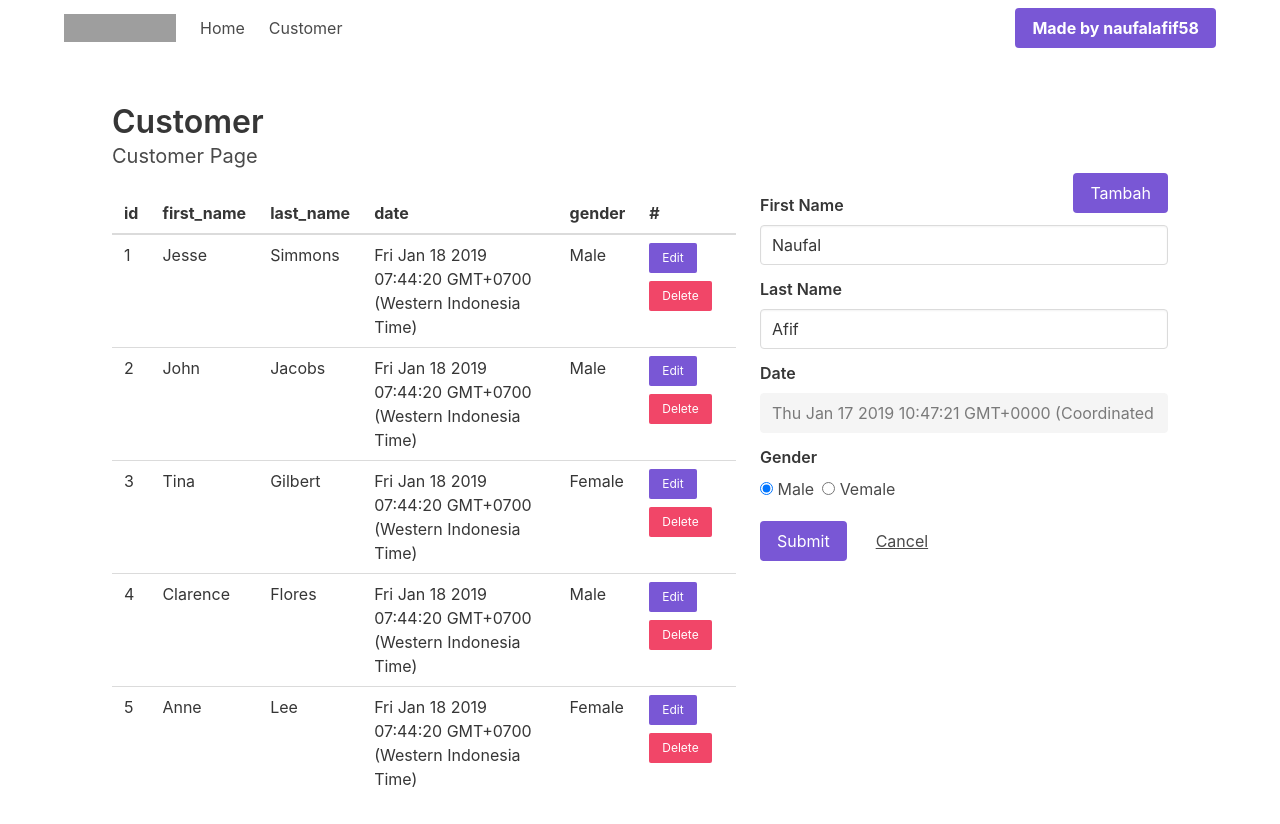
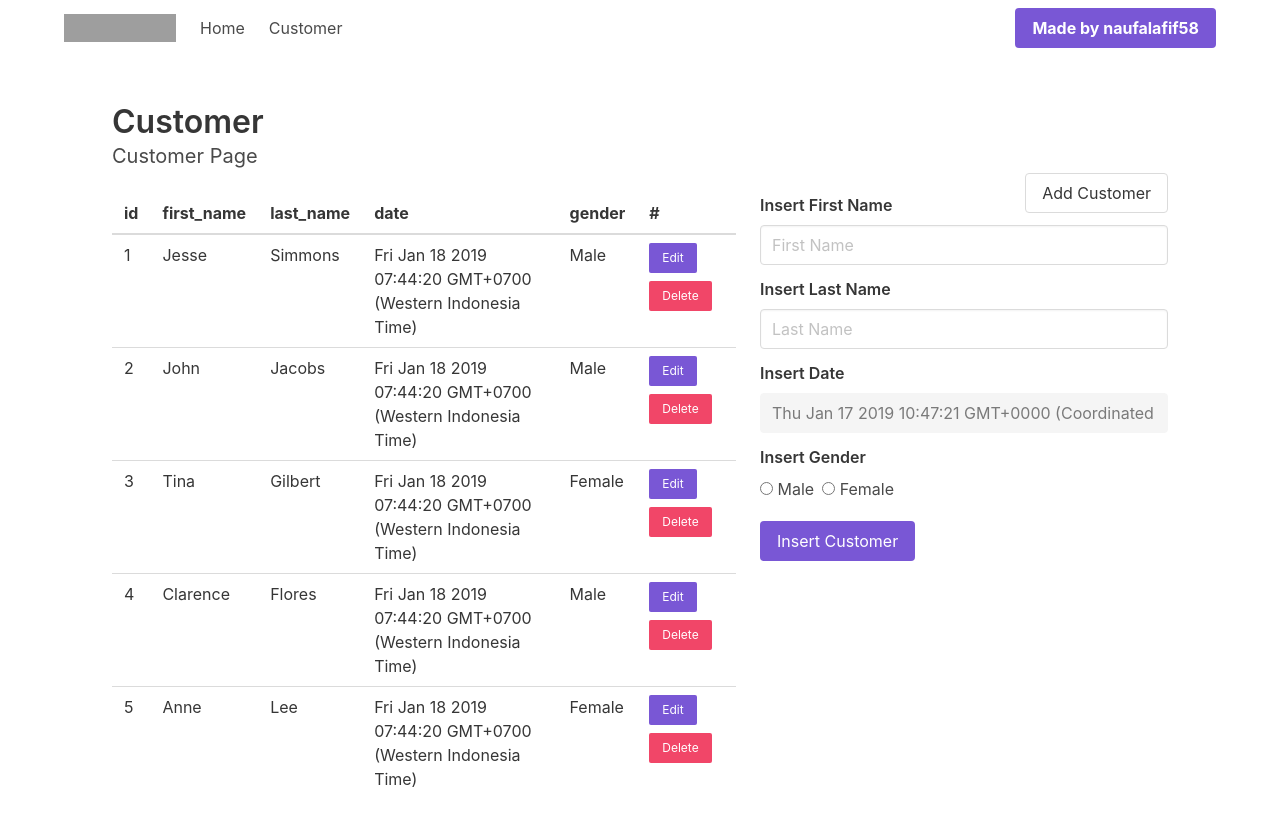
Before and after one commit to naufalafif/vue-crud-example, a Vue app: page /customer in a window 1280 px wide. Shown: the top 824 px of the page. Built offline with nearby package versions, Linux system fonts and the light colour scheme; grey boxes are pictures that could not be loaded; what vue-sweetalert2 would draw is missing.

Commit message:
add edit

```diff
--- a/src/components/CustomerInputForm.vue
+++ b/src/components/CustomerInputForm.vue
@@ -2,19 +2,19 @@
 <div>
     <form @submit="submit($event)">
         <div class="field">
-            <label class="label">First Name</label>
+            <label class="label">{{editAddText}} First Name</label>
             <div class="control">
                 <input class="input" v-model="customer.first_name" type="text" placeholder="First Name" required>
             </div>
         </div>
         <div class="field">
-            <label class="label">Last Name</label>
+            <label class="label">{{editAddText}} Last Name</label>
             <div class="control">
                 <input class="input" v-model="customer.last_name" type="text" placeholder="Last Name" required>
             </div>
         </div>
         <div class="field">
-            <label class="label">Date</label>
+            <label class="label">{{editAddText}} Date</label>
             <div class="control">
                 <input class="input" v-model="currentDate" type="text" disabled>
             </div>
@@ -22,7 +22,7 @@
 
         <div class="field-body">
             <div class="field is-narrow">
-            <label class="label">Gender</label>
+            <label class="label">{{editAddText}} Gender</label>
             <div class="control">
                 <label class="radio">
                 <input type="radio" v-model="customer.gender" value="Male" >
@@ -30,7 +30,7 @@
                 </label>
                 <label class="radio">
                 <input type="radio" v-model="customer.gender" value="Female" >
-                Vemale
+                Female
                 </label>
             </div>
             </div>
@@ -38,10 +38,7 @@
 
         <div class="field is-grouped" style="margin-top:20px">
             <div class="control">
-                <button class="button is-link">Submit</button>
-            </div>
-            <div class="control">
-                <button class="button is-text">Cancel</button>
+                <button class="button is-link">{{editAddText}} Customer</button>
             </div>
         </div>
     </form>
@@ -51,32 +48,59 @@
 <script>
 export default {
     name:'CustomerInputForm',
+    props:['editId'],
     data(){
         return {
             customer:{
-                first_name:'Naufal',
-                last_name:'Afif',
-                gender:'Male',
+                first_name:'',
+                last_name:'',
+                gender:'',
+            }
+        }
+    },
+    watch:{
+        editId(val){
+            if(val){
+                let current = this.$store.state.customers.filter(i => {
+                    if(i.id==val) return true;
+                    else false;
+                })[0]
+
+                this.customer.first_name = current.first_name;
+                this.customer.last_name = current.last_name;
+                this.customer.gender = current.gender;
+            }else{
+                this.customer = {
+                first_name:'',
+                last_name:'',
+                gender:'',
+                }
             }
         }
     },
     computed:{
         currentDate(){
             return new Date().toString();
+        },
+        editAddText(){
+            return this.editId ? "Edit":"Insert";
         }
     },
     methods:{
         submit(event){
             event.preventDefault();
-
             var payload = this.customer;
             payload['date'] = this.currentDate;
-            payload['id'] =   this.$store.state.customers.length!=0? Math.max(...this.$store.state.customers.map(i => i.id)) + 1 : 0;
 
-
-            const customer = Object.create(payload);
-            this.$store.dispatch('addCustomer',customer);
-            console.log(this.$store.state.customers);
+            if(!this.editId){
+                payload['id'] =  this.$store.state.customers.length!=0? Math.max(...this.$store.state.customers.map(i => i.id)) + 1 : 0;
+                const customer = Object.create(payload);
+                this.$store.dispatch('addCustomer',customer);
+            }else{
+                payload['id'] =   this.editId;
+                const customer = Object.create(payload);
+                this.$store.dispatch('editCustomer',customer);
+            }
         }
     }
 }
--- a/src/store.js
+++ b/src/store.js
@@ -17,6 +17,14 @@ const store = new Vuex.Store({
       },
       add_customer(state,payload){
           state.customers.push(payload);
+      },
+      edit_customer(state,payload){
+          state.customers = state.customers.map(i=> {
+            if(i.id==payload.id){
+                return payload;
+            }
+            return i;
+          })
       }
     },
     actions:{
@@ -41,6 +49,9 @@ const store = new Vuex.Store({
         },
         addCustomer({commit},payload){
             commit('add_customer',{'id': payload.id, 'first_name': payload.first_name, 'last_name': payload.last_name, 'date': payload.date, 'gender': payload.gender });
+        },
+        editCustomer({commit},payload){
+            commit('edit_customer',{'id': payload.id, 'first_name': payload.first_name, 'last_name': payload.last_name, 'date': payload.date, 'gender': payload.gender })
         }
 
     }
--- a/src/views/Customer.vue
+++ b/src/views/Customer.vue
@@ -25,8 +25,8 @@
         </div>
     </div>
     <div class="column">
-        <a href="#" @click="showAdd=!showAdd" class="button" style="float:right;margin-top:-20px" v-bind:class="{'is-link':showAdd,'is-info':!showAdd}">Tambah</a>
-        <CustomerInputForm v-if="showAdd"></CustomerInputForm>
+        <a href="#" @click="addCustomer()" class="button" style="float:right;margin-top:-20px" >Add Customer</a>
+        <CustomerInputForm :editId="editId"></CustomerInputForm>
     </div>
 </div>
 </template>
@@ -43,6 +43,7 @@ export default {
     data() {
             return {
                 showAdd:true,
+                editId:'',
             }
         },
     computed:{
@@ -53,11 +54,16 @@ export default {
             columns(){
                 return this.$store.state.customers.length>0 ?
                        Object.keys(this.$store.state.customers[0]) : []
-            },
+            }
         },
     methods:{
             editCustomer(customer){
+                this.editId = customer.id;
                 this.showAdd = false;
+            },
+            addCustomer(){
+                this.editId = "";
+                this.showAdd = true;
             },
             deleteCustomer(customer){
                 this.$swal({
--- a/src/views/Home.vue
+++ b/src/views/Home.vue
@@ -1,14 +1,23 @@
 <template>
+<nav class="level">
+  <div class="level-item has-text-centered">
     <div>
-        <h1>Ini Home</h1>
+      <p class="heading">Customers</p>
+      <p class="title">{{data_customer}} Record</p>
     </div>
+  </div>
+</nav>
 </template>
 
 <script>
 
 export default {
     name:'Home',
-
+    computed:{
+      data_customer(){
+        return this.$store.state.customers.length;
+      }
+    }
 }
 </script>
 
```
